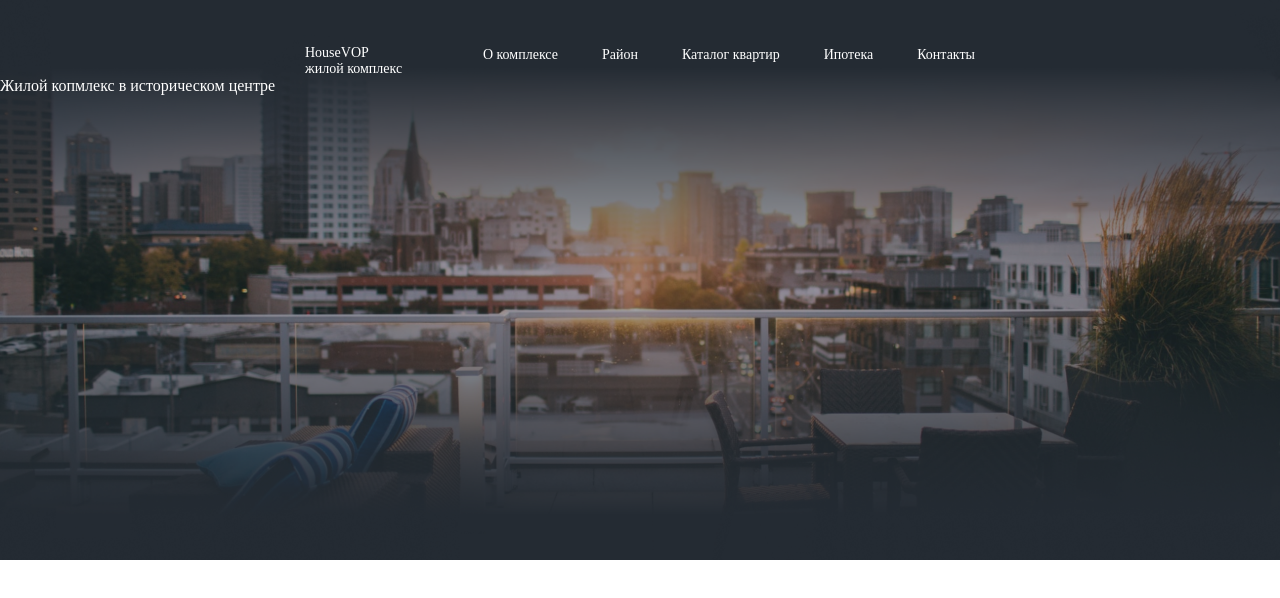
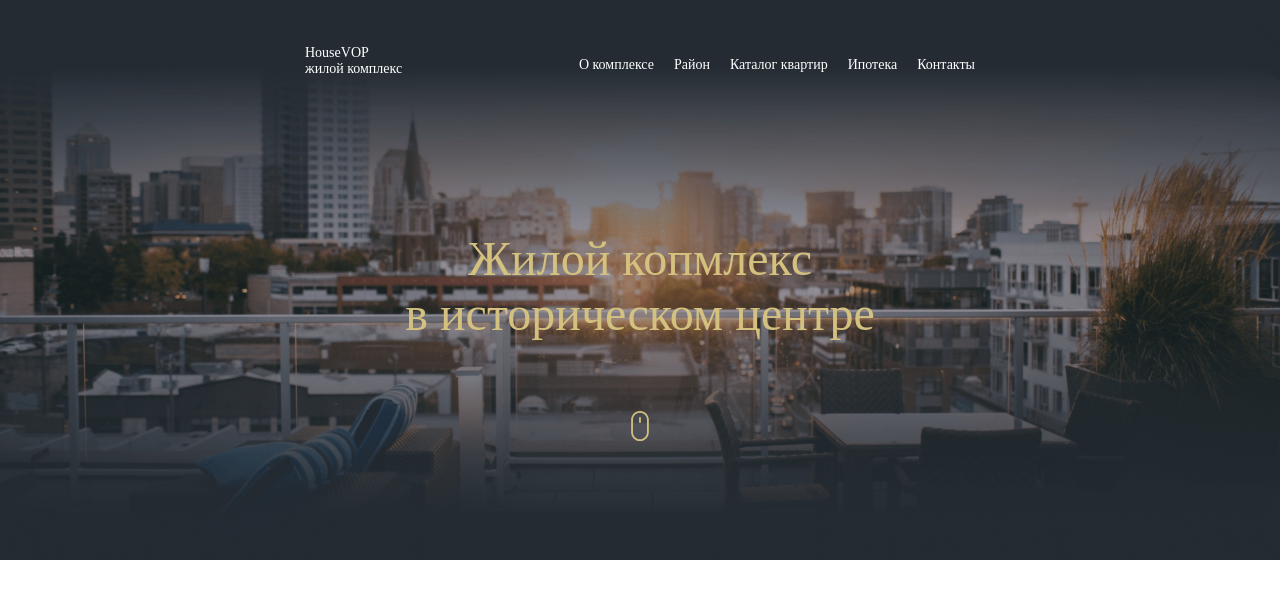
Before and after one commit to Iraidas/Residential-complex, a website: page src/index.html in a window 1280 px wide. Drawn offline with Linux system fonts and the light colour scheme.

Commit message:
work with layout

```diff
--- a/gulpfile.js
+++ b/gulpfile.js
@@ -53,7 +53,7 @@ async function images() {
 }
 
 function cleanimg() {
-	return src('src/img/dest/', {allowEmpty: true}).pipe(clean())
+	return src('src/img/dest/**/*', {allowEmpty: true}).pipe(clean())
 }
 
 function cleanDist () {
@@ -63,7 +63,7 @@ function cleanDist () {
 function buildCopy () {
     return src([
         'src/css/**/*.min.css',
-        'src/img/dest/**',
+        'src/img/dest/**/*',
         'src/**/*.html',
     ], { base: 'src' })
     .pipe(versionNumber({
@@ -71,9 +71,7 @@ function buildCopy () {
         'append' : {
             'key' : '_v',
             'cover' : 0,
-            'to' : [
-                'css',
-            ],
+            'to' : 'css'
         },
         'output' : {
             'file' : 'src/version.json'
--- a/src/index.html
+++ b/src/index.html
@@ -8,7 +8,7 @@
     </head>
     <body>
         <div class="front-part">
-            <img src="img/src/Rectangle.png">
+            <img src="img/dest/Rectangle.png">
             <div class="navigation">
                 <div class="header">
                     <div class="logo">
@@ -25,10 +25,11 @@
                 </div>
                 <div class="center">
                     <div class="center-text">
-                        Жилой копмлекс в историческом центре
+                        <p>Жилой копмлекс</p>
+                        <p> в историческом центре</p>
                     </div>
                     <div class="mouse">
-
+                        <img src="img/dest/mouse.svg" alt="">
                     </div>
                     <div class="contact-information">
 
--- a/src/sass/style.sass
+++ b/src/sass/style.sass
@@ -13,7 +13,6 @@
     img
         width: 100%
 
-
 .navigation
     display: flex
     flex-direction: column
@@ -25,6 +24,7 @@
     display: flex
     justify-content: space-between
     padding-top: 45px
+    height: 40px
     width: 100%
     z-index: 100
     p
@@ -35,9 +35,31 @@
     padding-left: 305px
 
 .menu
+    display: flex
+    align-items: center
     padding-right: 305px
     a
-        padding: 20px
+        padding-right: 20px
         font-size: 14px
         &:last-child
             padding-right: 0
+
+.center-text
+    display: flex
+    flex-direction: column
+    justify-content: center
+    padding-top: 146px
+    p
+        text-align: center
+        color: #d4c17f
+        font-size: 48px
+
+.mouse
+    display: flex
+    justify-content: center
+    height: 30px
+    padding-top: 70px
+    width: auto
+    img
+        height: 100%
+        width: auto
--- a/src/version.json
+++ b/src/version.json
@@ -1,3 +1,3 @@
 {
-    "main": "2687bfa3b9948eb0720cc536125e3f09"
+    "main": "d288968d9aba2714fa37ed2637a8eda8"
 }
```
Also changed, not shown: dist/css/style.min.css (deleted), dist/img/dest/Rectangle (1).png (deleted), dist/img/dest/Rectangle (2).png (deleted), dist/img/dest/Rectangle (3).png (deleted), dist/img/dest/Rectangle (4).png (deleted), dist/img/dest/Rectangle (5).png (deleted), dist/img/dest/Rectangle 2.png (deleted), dist/img/dest/Rectangle 3.png (deleted), dist/img/dest/Rectangle.png (deleted), dist/img/dest/YouTubeLogo.svg (deleted), dist/img/dest/chair.png (deleted), dist/img/dest/mouse.svg (deleted), dist/index.html (deleted), src/css/style.min.css, 1 more files.
